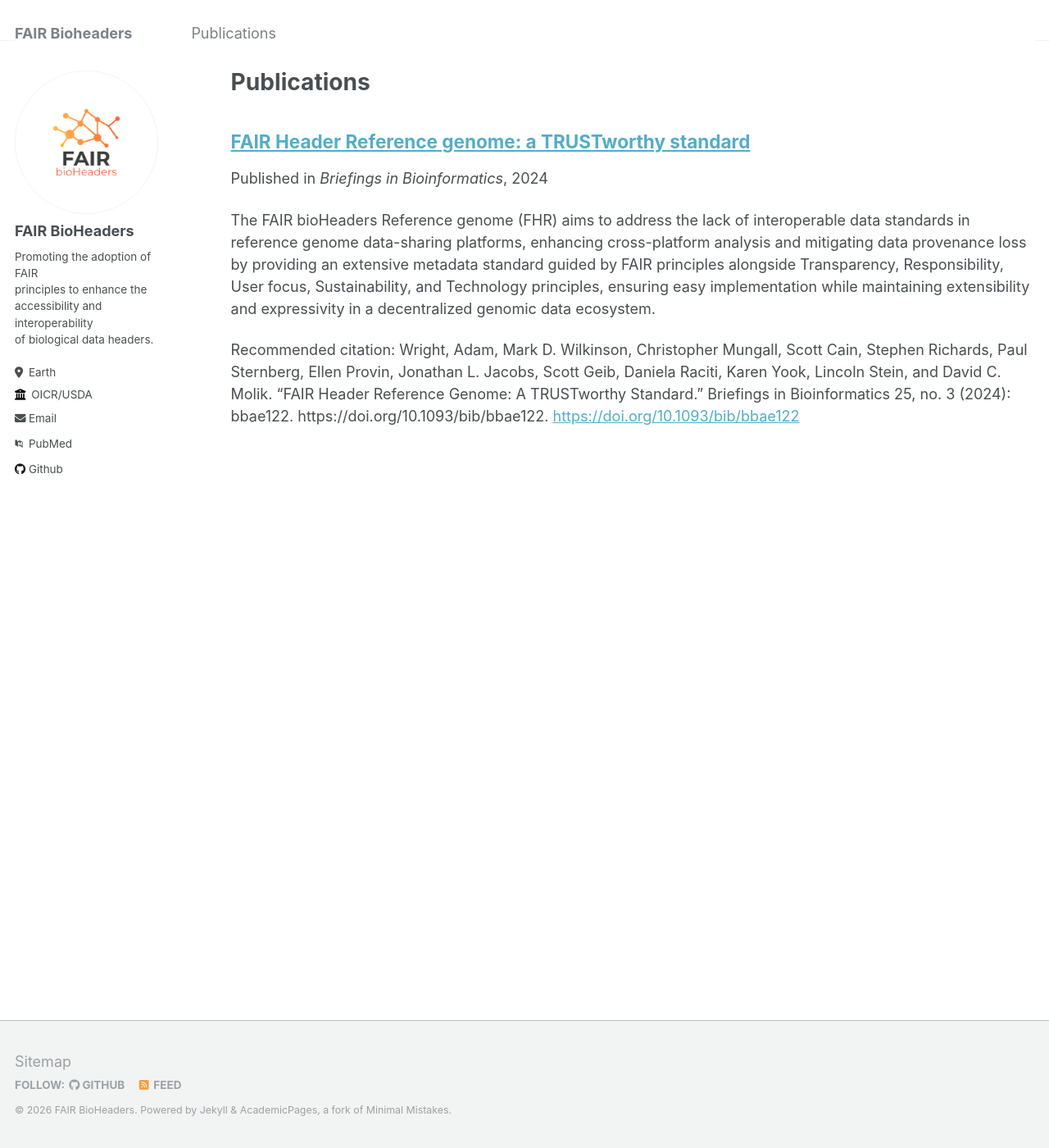
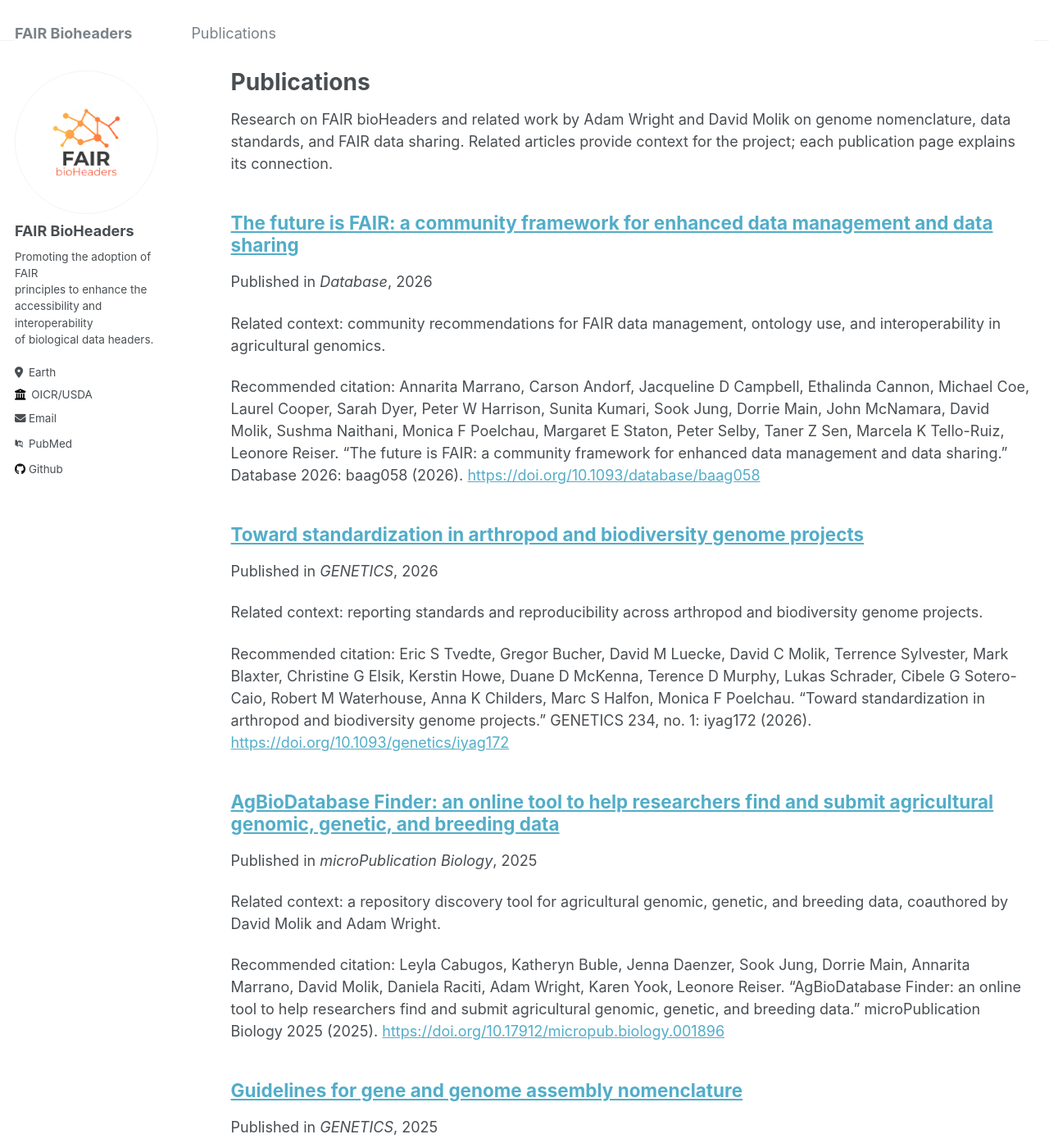
Before and after one commit to FAIR-bioHeaders/fair-bioheaders.github.io, a Jekyll site: the page built from _pages/publications.md, in a window 1280 px wide and 1400 px high. Shown: the whole window at 82% size. Built offline with Jekyll 4.4.1, drawn with Linux system fonts in a browser that asks for light colours; some web fonts are replaced; some of the changed text lies outside the part shown.

Commit message:
Add genome nomenclature and related FAIR publications

```diff
--- a/_pages/publications.md
+++ b/_pages/publications.md
@@ -9,6 +9,8 @@ author_profile: true
   <div class="wordwrap">You can also find my articles on <a href="{{site.author.googlescholar}}">my Google Scholar profile</a>.</div>
 {% endif %}
 
+Research on FAIR bioHeaders and related work by Adam Wright and David Molik on genome nomenclature, data standards, and FAIR data sharing. Related articles provide context for the project; each publication page explains its connection.
+
 {% include base_path %}
 
 {% for post in site.publications reversed %}
--- /dev/null
+++ b/_publications/2025-01-15-gene-genome-assembly-nomenclature.md
@@ -0,0 +1,16 @@
+---
+title: "Guidelines for gene and genome assembly nomenclature"
+collection: "publications"
+permalink: "/publication/2025-01-15-gene-genome-assembly-nomenclature"
+excerpt: "Consistent names for genome assemblies and annotations support discovery, interoperability, and reproducible analysis."
+date: 2025-01-15
+venue: "GENETICS"
+paperurl: "https://doi.org/10.1093/genetics/iyaf006"
+citation: "Ethalinda K S Cannon, David C Molik, Adam J Wright, Huiting Zhang, Loren Honaas, Kapeel Chougule, Sarah Dyer. “Guidelines for gene and genome assembly nomenclature.” GENETICS 229, no. 3: iyaf006 (2025)."
+---
+
+The authors propose standardized reference genome assembly naming conventions designed around FAIR practices and compatibility with primary genomic repositories. The guidelines address difficulties in identifying assemblies and linking them across datasets and resources.
+
+**Relevance to FAIR bioHeaders:** This paper complements FAIR bioHeaders by addressing how assemblies are named, while FHR records the metadata and provenance needed to identify and reuse reference genome files.
+
+[Read the article](https://doi.org/10.1093/genetics/iyaf006).
--- /dev/null
+++ b/_publications/2025-11-19-agbio-database-finder.md
@@ -0,0 +1,16 @@
+---
+title: "AgBioDatabase Finder: an online tool to help researchers find and submit agricultural genomic, genetic, and breeding data"
+collection: "publications"
+permalink: "/publication/2025-11-19-agbio-database-finder"
+excerpt: "Related context: a repository discovery tool for agricultural genomic, genetic, and breeding data, coauthored by David Molik and Adam Wright."
+date: 2025-11-19
+venue: "microPublication Biology"
+paperurl: "https://doi.org/10.17912/micropub.biology.001896"
+citation: "Leyla Cabugos, Katheryn Buble, Jenna Daenzer, Sook Jung, Dorrie Main, Annarita Marrano, David Molik, Daniela Raciti, Adam Wright, Karen Yook, Leonore Reiser. “AgBioDatabase Finder: an online tool to help researchers find and submit agricultural genomic, genetic, and breeding data.” microPublication Biology 2025 (2025)."
+---
+
+AgBioDatabase Finder helps researchers select domain-specific databases by organism and data type. Its database profiles use ontology mappings and link to submission guidance to support data deposition, discovery, and reuse.
+
+**Relevance to FAIR bioHeaders:** The tool provides context for where genomic data can be deposited and discovered; FAIR bioHeaders addresses the metadata carried with the files themselves.
+
+[Read the article](https://doi.org/10.17912/micropub.biology.001896).
--- /dev/null
+++ b/_publications/2026-07-23-genome-project-standardization.md
@@ -0,0 +1,16 @@
+---
+title: "Toward standardization in arthropod and biodiversity genome projects"
+collection: "publications"
+permalink: "/publication/2026-07-23-genome-project-standardization"
+excerpt: "Related context: reporting standards and reproducibility across arthropod and biodiversity genome projects."
+date: 2026-07-23
+venue: "GENETICS"
+paperurl: "https://doi.org/10.1093/genetics/iyag172"
+citation: "Eric S Tvedte, Gregor Bucher, David M Luecke, David C Molik, Terrence Sylvester, Mark Blaxter, Christine G Elsik, Kerstin Howe, Duane D McKenna, Terence D Murphy, Lukas Schrader, Cibele G Sotero-Caio, Robert M Waterhouse, Anna K Childers, Marc S Halfon, Monica F Poelchau. “Toward standardization in arthropod and biodiversity genome projects.” GENETICS 234, no. 1: iyag172 (2026)."
+---
+
+The authors review standards across seven stages of arthropod genome projects and survey 100 genome papers published in 2024. They identify gaps in sample documentation, assembly curation, quality reporting, annotation, and database submission, and call for more consistent reporting to improve comparability and reuse.
+
+**Relevance to FAIR bioHeaders:** The reporting and reproducibility gaps described here motivate recording consistent metadata and provenance alongside reference genomes, the problem addressed by FAIR bioHeaders.
+
+[Read the article](https://doi.org/10.1093/genetics/iyag172).
--- /dev/null
+++ b/_publications/2026-09-25-agbiodata-fair-framework.md
@@ -0,0 +1,16 @@
+---
+title: "The future is FAIR: a community framework for enhanced data management and data sharing"
+collection: "publications"
+permalink: "/publication/2026-09-25-agbiodata-fair-framework"
+excerpt: "Related context: community recommendations for FAIR data management, ontology use, and interoperability in agricultural genomics."
+date: 2026-09-25
+venue: "Database"
+paperurl: "https://doi.org/10.1093/database/baag058"
+citation: "Annarita Marrano, Carson Andorf, Jacqueline D Campbell, Ethalinda Cannon, Michael Coe, Laurel Cooper, Sarah Dyer, Peter W Harrison, Sunita Kumari, Sook Jung, Dorrie Main, John McNamara, David Molik, Sushma Naithani, Monica F Poelchau, Margaret E Staton, Peter Selby, Taner Z Sen, Marcela K Tello-Ruiz, Leonore Reiser. “The future is FAIR: a community framework for enhanced data management and data sharing.” Database 2026: baag058 (2026)."
+---
+
+This article describes the AgBioData consortium’s work on data management and sharing across agricultural genomic, genetic, and breeding databases. Outcomes include recommendations for genomic data standards, ontology usage, data federation, interoperability, and FAIR data training.
+
+**Relevance to FAIR bioHeaders:** The community framework places FAIR bioHeaders in the broader effort to make genomic data easier to discover, integrate, and reuse.
+
+[Read the article](https://doi.org/10.1093/database/baag058).
```
